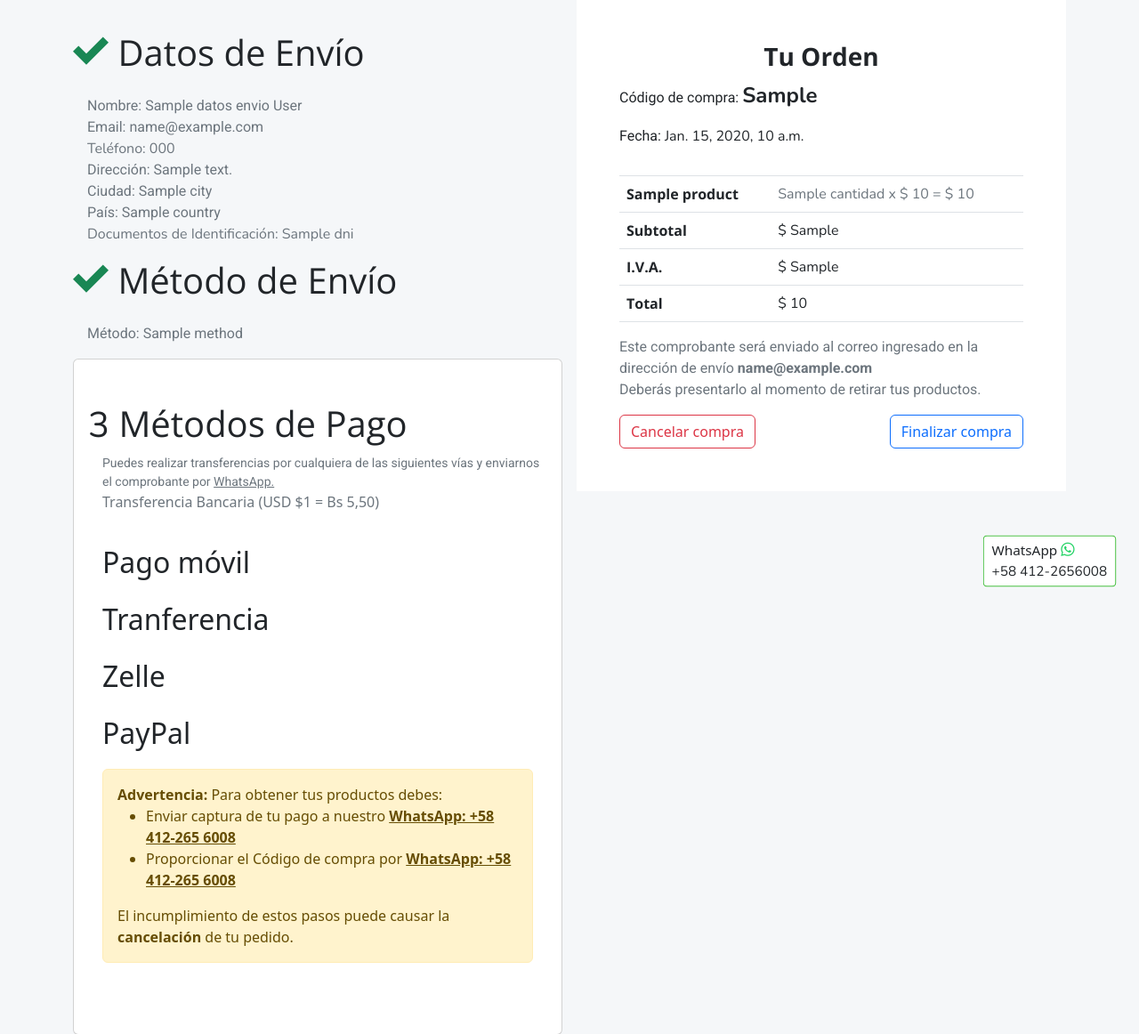
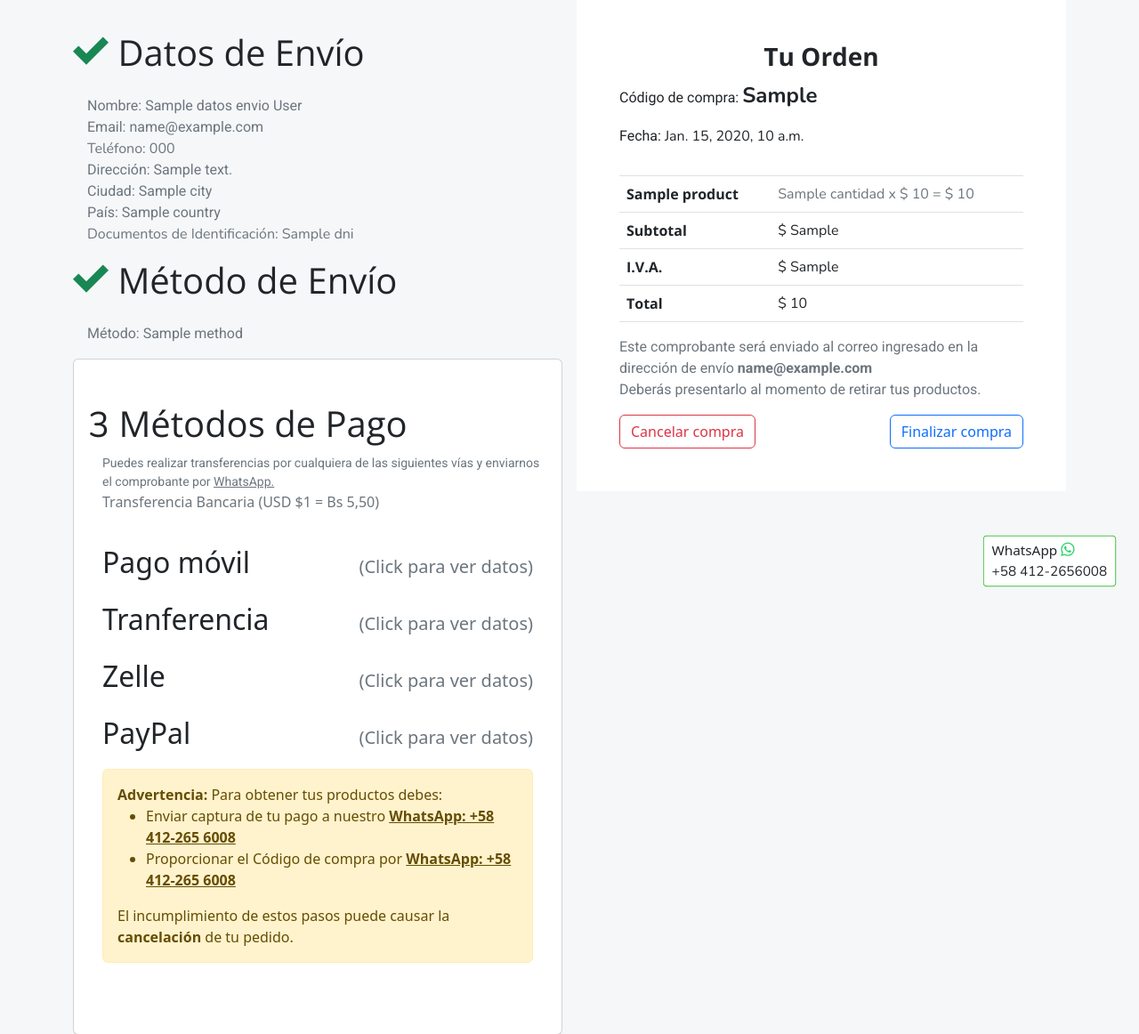
Before and after one commit to junior-r/Agro_Tienda, a Django app: template Productos/templates/productos/pago.html in a window 1280 px wide. Shown: the part 111-1273 px from the top of the page at 89% size. Run offline with Django 4.2, Linux system fonts and the light colour scheme; tables that the repository leaves empty hold one stand-in row (values such as "Sample post"); the template is opened without the code that fills it: values that come from a table or form of the project are taken from there, most other values are stand-ins (such as "Sample title", 1, 10 or a date in 2020); some libraries are stand-ins or nearby versions; some web fonts are replaced.

Commit message:
Ahora el formulario de datos a llenar sale desplegado

```diff
--- a/Productos/templates/productos/checkout.html
+++ b/Productos/templates/productos/checkout.html
@@ -15,11 +15,11 @@
         {% block form_data %}
             <div class="data">
                 <p>
-                    <a class="text-decoration-none text-dark fs-1 w-100 d-inline-block" data-bs-toggle="collapse" href="#collapseExample" role="button" aria-expanded="false" aria-controls="collapseExample">
+                    <a class="text-decoration-none text-dark fs-1 w-100 d-inline-block" data-bs-toggle="collapse" href="#collapseExample" role="button" aria-expanded="true" aria-controls="collapseExample">
                         <span class="number">1</span> Datos de Envío
                     </a>
                 </p>
-                <div class="collapse" id="collapseExample">
+                <div class="collapse show" id="collapseExample">
                     <div class="card card-body">
                         <form action="{% url 'checkout' %}" method="post" enctype="multipart/form-data">
                             {% csrf_token %}
--- a/Productos/templates/productos/metodo_envío.html
+++ b/Productos/templates/productos/metodo_envío.html
@@ -22,11 +22,11 @@
                 </div>
                 {% block form_data %}
                     <p>
-                        <a class="text-decoration-none text-dark fs-1 w-100 d-inline-block" data-bs-toggle="collapse" href="#collapseExample" role="button" aria-expanded="false" aria-controls="collapseExample">
+                        <a class="text-decoration-none text-dark fs-1 w-100 d-inline-block" data-bs-toggle="collapse" href="#collapseExample" role="button" aria-expanded="true" aria-controls="collapseExample">
                             <span class="number">2</span> Método de Envío
                         </a>
                     </p>
-                    <div class="collapse" id="collapseExample">
+                    <div class="collapse show" id="collapseExample">
                         <div class="card card-body">
                             <form action="{% url 'send_method' %}" method="post" enctype="multipart/form-data">
                                 {% csrf_token %}
--- a/Productos/templates/productos/pago.html
+++ b/Productos/templates/productos/pago.html
@@ -39,8 +39,8 @@
                         <div class="card-body">
 
                             <p>
-                                <a class="text-decoration-none text-reset fs-2" data-bs-toggle="collapse" href="#method-1" role="button" aria-expanded="false" aria-controls="collapseExample">
-                                    Pago móvil
+                                <a class="text-decoration-none text-reset fs-2 d-flex align-items-baseline justify-content-between" data-bs-toggle="collapse" href="#method-1" role="button" aria-expanded="false" aria-controls="collapseExample">
+                                    <span>Pago móvil</span> <small class="text-muted fs-5">(Click para ver datos)</small>
                                 </a>
                             </p>
                             <div class="collapse" id="method-1">
@@ -55,8 +55,8 @@
                             </div>
 
                             <p>
-                                <a class="text-decoration-none text-reset fs-2" data-bs-toggle="collapse" href="#method-2" role="button" aria-expanded="false" aria-controls="collapseExample">
-                                    Tranferencia
+                                <a class="text-decoration-none text-reset fs-2 d-flex align-items-baseline justify-content-between" data-bs-toggle="collapse" href="#method-2" role="button" aria-expanded="false" aria-controls="collapseExample">
+                                    <span>Tranferencia</span> <small class="text-muted fs-5">(Click para ver datos)</small>
                                 </a>
                             </p>
                             <div class="collapse" id="method-2">
@@ -82,8 +82,8 @@
                             </div>
 
                             <p>
-                                <a class="text-decoration-none text-reset fs-2" data-bs-toggle="collapse" href="#method-3" role="button" aria-expanded="false" aria-controls="collapseExample">
-                                    Zelle
+                                <a class="text-decoration-none text-reset fs-2 d-flex align-items-baseline justify-content-between" data-bs-toggle="collapse" href="#method-3" role="button" aria-expanded="false" aria-controls="collapseExample">
+                                    <span>Zelle</span> <small class="text-muted fs-5">(Click para ver datos)</small>
                                 </a>
                             </p>
                             <div class="collapse" id="method-3">
@@ -98,8 +98,8 @@
                             </div>
 
                             <p>
-                                <a class="text-decoration-none text-reset fs-2" data-bs-toggle="collapse" href="#method-4" role="button" aria-expanded="false" aria-controls="collapseExample">
-                                    PayPal
+                                <a class="text-decoration-none text-reset fs-2 d-flex align-items-baseline justify-content-between" data-bs-toggle="collapse" href="#method-4" role="button" aria-expanded="false" aria-controls="collapseExample">
+                                    <span>PayPal</span> <small class="text-muted fs-5">(Click para ver datos)</small>
                                 </a>
                             </p>
                             <div class="collapse" id="method-4">
```
